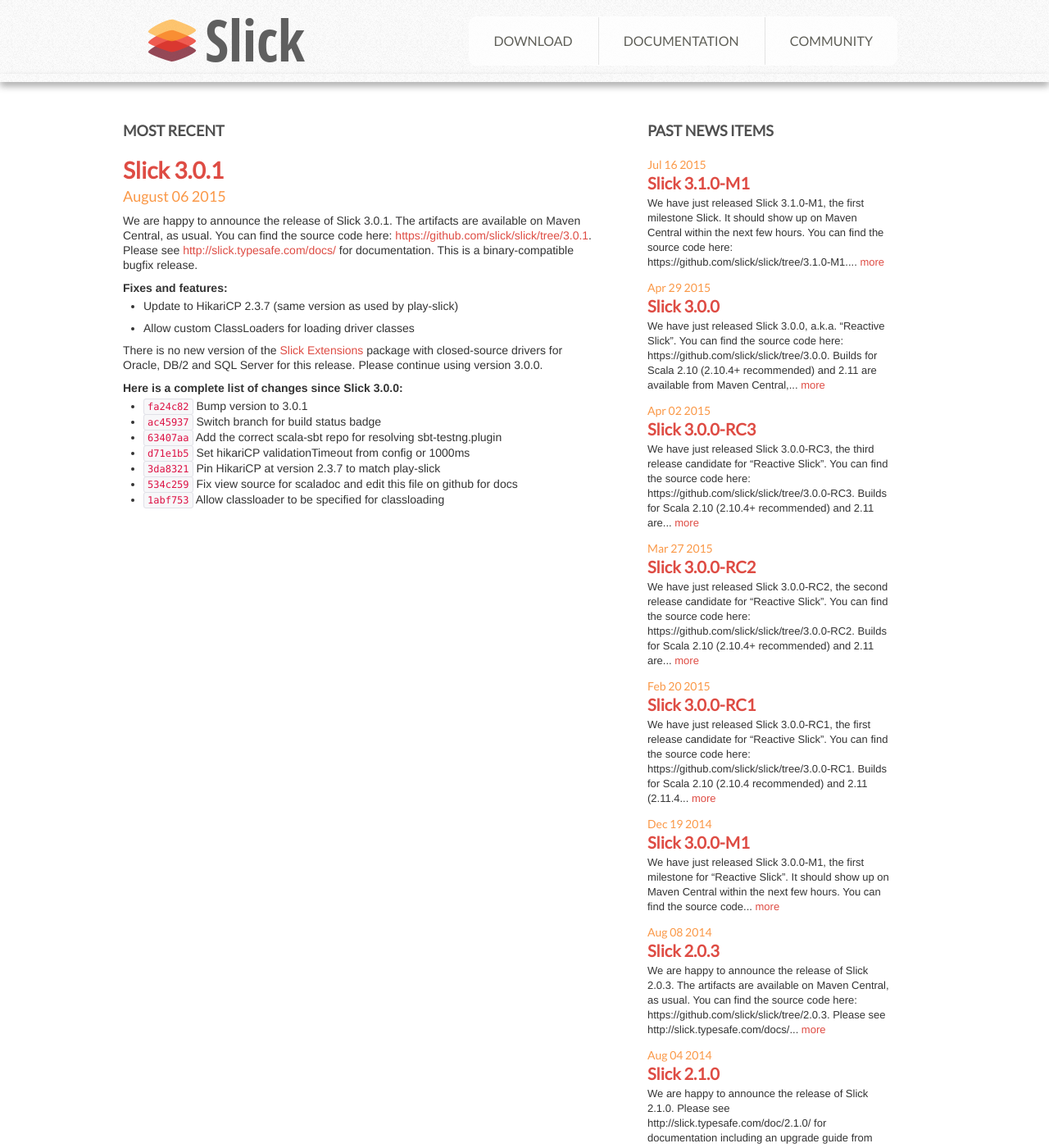
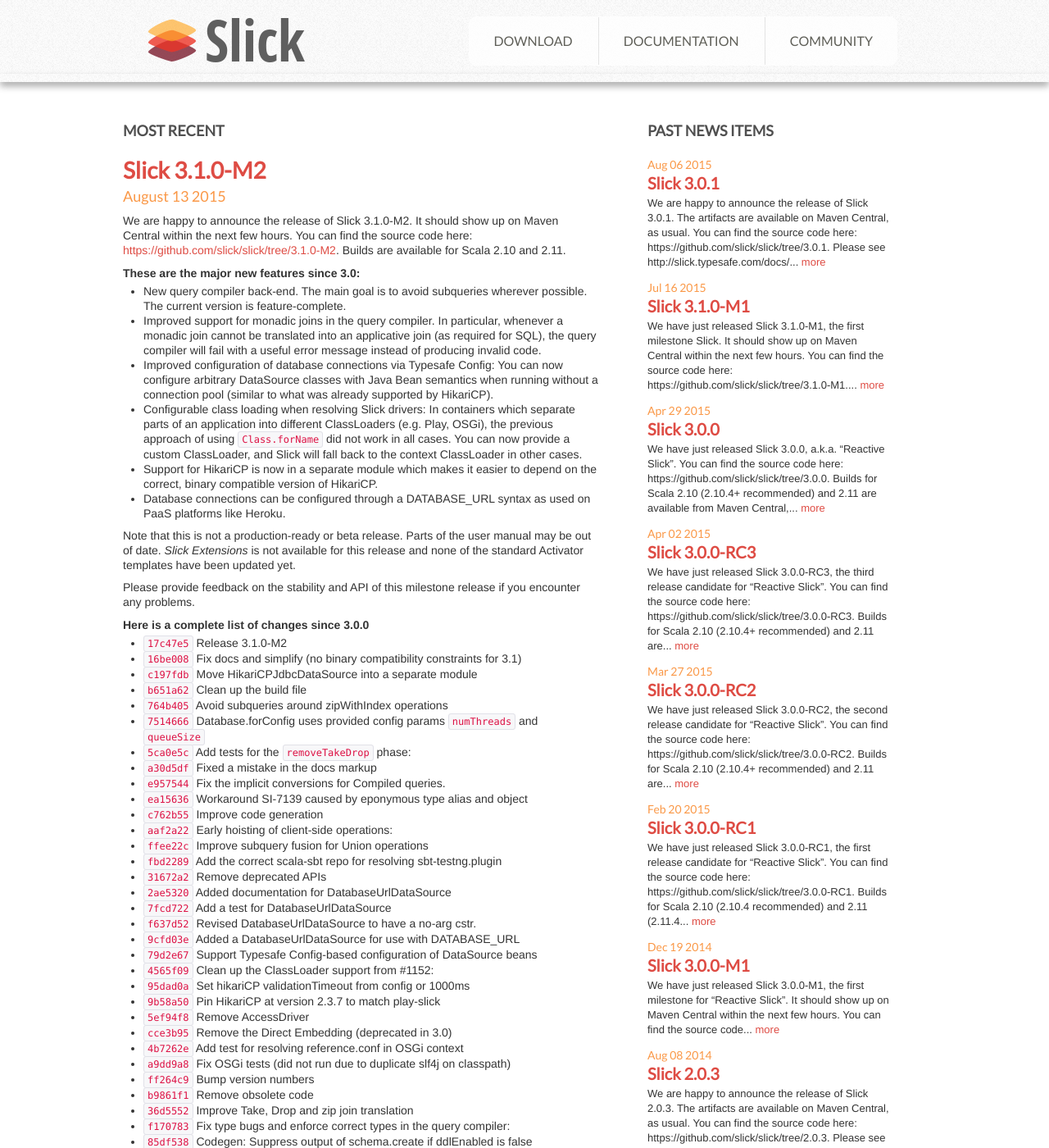
Before and after one commit to slick/slick.github.com, a Jekyll site: the page built from news/index.md, in a window 1280 px wide and 1400 px high. Shown: the whole window at 82% size. Built offline with Jekyll 4.4.1, drawn with Linux system fonts in a browser that asks for light colours; some of the changed text lies outside the part shown.

Commit message:
Slick 3.1.0-M2

```diff
--- a/docs/index.md
+++ b/docs/index.md
@@ -15,6 +15,7 @@
 
 #### Latest Milestone Build
 
+* [Slick 3.1.0-M2 Documentation](/doc/3.1.0-M2/)
 * [Slick 3.1.0-M1 Documentation](/doc/3.1.0-M1/)
 
 #### Older Releases
--- /dev/null
+++ b/news/_posts/2015-08-13-slick-3.1.0-M2-released.md
@@ -0,0 +1,81 @@
+---
+layout: news
+title: Slick 3.1.0-M2
+author: Stefan Zeiger
+---
+We are happy to announce the release of Slick 3.1.0-M2. It should show up on
+Maven Central within the next few hours. You can find the source code here:
+<https://github.com/slick/slick/tree/3.1.0-M2>. Builds are
+available for Scala 2.10 and 2.11.
+
+##### These are the major new features since 3.0:
+
+* New query compiler back-end. The main goal is to avoid subqueries wherever possible.
+  The current version is feature-complete.
+* Improved support for monadic joins in the query compiler. In particular, whenever a
+  monadic join cannot be translated into an applicative join (as required for SQL), the
+  query compiler will fail with a useful error message instead of producing invalid code.
+* Improved configuration of database connections via Typesafe Config: You can now configure
+  arbitrary DataSource classes with Java Bean semantics when running without a connection
+  pool (similar to what was already supported by HikariCP).
+* Configurable class loading when resolving Slick drivers: In containers which separate
+  parts of an application into different ClassLoaders (e.g. Play, OSGi), the previous
+  approach of using ``Class.forName`` did not work in all cases. You can now provide a
+  custom ClassLoader, and Slick will fall back to the context ClassLoader in other cases.
+* Support for HikariCP is now in a separate module which makes it easier to depend on
+  the correct, binary compatible version of HikariCP.
+* Database connections can be configured through a DATABASE_URL syntax as used on PaaS
+  platforms like Heroku.
+
+Note that this is not a production-ready or beta release. Parts of the user manual may be
+out of date. *Slick Extensions* is not available for this release and none of the standard
+Activator templates have been updated yet.
+
+Please provide feedback on the stability and API of this milestone release if you encounter any problems.
+
+##### Here is a complete list of changes since 3.0.0
+
+* [``17c47e5``](https://github.com/slick/slick/commit/17c47e53e092556787ea3ed3db869d3ccdf05cb8) Release 3.1.0-M2
+* [``16be008``](https://github.com/slick/slick/commit/16be008ea3a32114bace5c111d030abeaca44a6e) Fix docs and simplify (no binary compatibility constraints for 3.1)
+* [``c197fdb``](https://github.com/slick/slick/commit/c197fdb3baee85d7ed313ac65b582a2a6a03a1e5) Move HikariCPJdbcDataSource into a separate module
+* [``b651a62``](https://github.com/slick/slick/commit/b651a62ee31cc9a7dc65c2ee918926abd1f9e637) Clean up the build file
+* [``764b405``](https://github.com/slick/slick/commit/764b405fc089e610663ac96bff0c5e59ac9a3b97) Avoid subqueries around zipWithIndex operations
+* [``7514666``](https://github.com/slick/slick/commit/75146666627f26b796a36df75f2e03fb421b8a85) Database.forConfig uses provided config params `numThreads` and `queueSize`
+* [``5ca0e5c``](https://github.com/slick/slick/commit/5ca0e5cbd9b91740ed9554d5078f8cfa8f0c89e3) Add tests for the `removeTakeDrop` phase:
+* [``a30d5df``](https://github.com/slick/slick/commit/a30d5df570cf5e83efbb482d4569bc7e7b5a1440) Fixed a mistake in the docs markup
+* [``e957544``](https://github.com/slick/slick/commit/e95754408dee4a299ba03df38d92708a4a302e13) Fix the implicit conversions for Compiled queries.
+* [``ea15636``](https://github.com/slick/slick/commit/ea15636c46841fe12a6fe59236f2298e967fccc2) Workaround SI-7139 caused by eponymous type alias and object
+* [``c762b55``](https://github.com/slick/slick/commit/c762b55c2d900c51db318c0710435d180085327a) Improve code generation
+* [``aaf2a22``](https://github.com/slick/slick/commit/aaf2a22ca6888b41f6e398744456a17ce16210a2) Early hoisting of client-side operations:
+* [``ffee22c``](https://github.com/slick/slick/commit/ffee22c45c3e050f1de19bf9af9cec521cb8b01e) Improve subquery fusion for Union operations
+* [``fbd2289``](https://github.com/slick/slick/commit/fbd2289915cf67c687f56556307979c649dcbf46) Add the correct scala-sbt repo for resolving sbt-testng.plugin
+* [``31672a2``](https://github.com/slick/slick/commit/31672a224138d9d9c9c722ec8722376bf690f93b) Remove deprecated APIs
+* [``2ae5320``](https://github.com/slick/slick/commit/2ae5320f13a0d7b435704e49e67acaf06f490084) Added documentation for DatabaseUrlDataSource
+* [``7fcd722``](https://github.com/slick/slick/commit/7fcd7221c861e55c60e901a554a87c64c1d734f9) Add a test for DatabaseUrlDataSource
+* [``f637d52``](https://github.com/slick/slick/commit/f637d52f35f55d57f65002ca98207c88d88bb61f) Revised DatabaseUrlDataSource to have a no-arg cstr.
+* [``9cfd03e``](https://github.com/slick/slick/commit/9cfd03e5b99ad4c9cf39d25cacf94a8562bcdafd) Added a DatabaseUrlDataSource for use with DATABASE_URL
+* [``79d2e67``](https://github.com/slick/slick/commit/79d2e67d6e02387f4205212fe9ff817c72880a74) Support Typesafe Config-based configuration of DataSource beans
+* [``4565f09``](https://github.com/slick/slick/commit/4565f09fef915b24d2155f5173d0f8053c3ac614) Clean up the ClassLoader support from #1152:
+* [``95dad0a``](https://github.com/slick/slick/commit/95dad0a2b1f3fee09b775958b11cb36be05adaa1) Set hikariCP validationTimeout from config or 1000ms
+* [``9b58a50``](https://github.com/slick/slick/commit/9b58a508caa1494f72e61689d84b8fe983a95317) Pin HikariCP at version 2.3.7 to match play-slick
+* [``5ef94f8``](https://github.com/slick/slick/commit/5ef94f87533ce1a21cf35d291ee8354b7775583f) Remove AccessDriver
+* [``cce3b95``](https://github.com/slick/slick/commit/cce3b951531cbc968272808120c832fc113adc4a) Remove the Direct Embedding (deprecated in 3.0)
+* [``4b7262e``](https://github.com/slick/slick/commit/4b7262e38ac45b9750e60580229bd800d71bb2ac) Add test for resolving reference.conf in OSGi context
+* [``a9dd9a8``](https://github.com/slick/slick/commit/a9dd9a83e29d8744d39ae926a1a9716b42fc29bb) Fix OSGi tests (did not run due to duplicate slf4j on classpath)
+* [``ff264c9``](https://github.com/slick/slick/commit/ff264c96139f348a03d55a1a750b0a5e111efa0f) Bump version numbers
+* [``b9861f1``](https://github.com/slick/slick/commit/b9861f1b27958edb3aa4b514f0b46db9fa4bb54b) Remove obsolete code
+* [``36d5552``](https://github.com/slick/slick/commit/36d5552a9992a1e1aeea73235c641eda87d8f44f) Improve Take, Drop and zip join translation
+* [``f170783``](https://github.com/slick/slick/commit/f170783d830c97479ada2de00b34dde9593f737b) Fix type bugs and enforce correct types in the query compiler:
+* [``85df538``](https://github.com/slick/slick/commit/85df538db0ab6d6ff4b5598026396d0de0ff74d2) Codegen: Suppress output of schema.create if ddlEnabled is false
+* [``4fd654f``](https://github.com/slick/slick/commit/4fd654f314e180528792d27fca55b8db61068afc) Add Gitter badge
+* [``e26a7d0``](https://github.com/slick/slick/commit/e26a7d052af71d817b938717b07222be307d018c) Remove TypedNode:
+* [``1c2d5db``](https://github.com/slick/slick/commit/1c2d5db000945f8a42b0c784f34eb8c78e3d2635) AST simplifications
+* [``3470fa0``](https://github.com/slick/slick/commit/3470fa0191a3915aba56b6cadda2b231630b7a1b) Compiler improvements:
+* [``8baa079``](https://github.com/slick/slick/commit/8baa07963a96cb7378426ed18d362bfadc37d5e7) New Query Compiler Back-End
+* [``2b14139``](https://github.com/slick/slick/commit/2b141390f3a4ff13e56e7403fc7a71251264ed55) Early transformation of monadic joins into applicative joins.
+* [``f53f06e``](https://github.com/slick/slick/commit/f53f06e6a39917f91f9ab2426ebc11ad4cbe53ae) Move createResultSetMapping down after forceOuterBinds
+* [``1d55c69``](https://github.com/slick/slick/commit/1d55c69d5b139472e3903a7d439e8320bb945480) Fix view source for scaladoc and edit this file on github for docs
+* [``325f200``](https://github.com/slick/slick/commit/325f20022630e352668bfca170cdb1ab0d47db57) Improve tree logging
+* [``ae7e4d8``](https://github.com/slick/slick/commit/ae7e4d8a6e49d6f9d534b980b399bb036b5c47fc) Improve logging:
+* [``1abf753``](https://github.com/slick/slick/commit/1abf7539d3efa97103c770d82fc725c134960f3c) Allow classloader to be specified for classloading
+* [``0cab15e``](https://github.com/slick/slick/commit/0cab15ed834b1aa3a58f63a6c68991120c1cf1a1) Add docs about DBIO composition.
```
